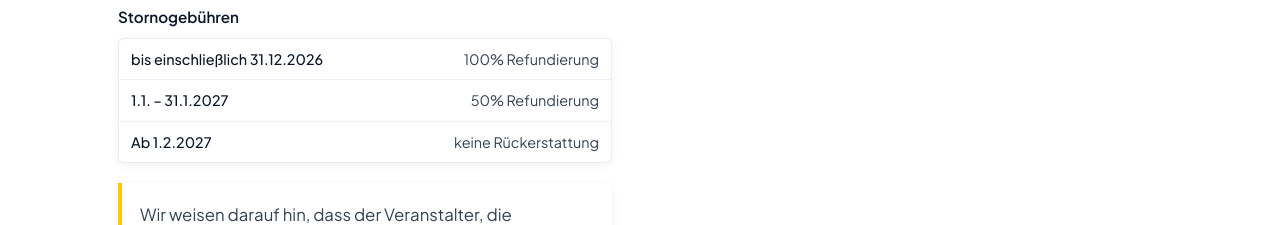
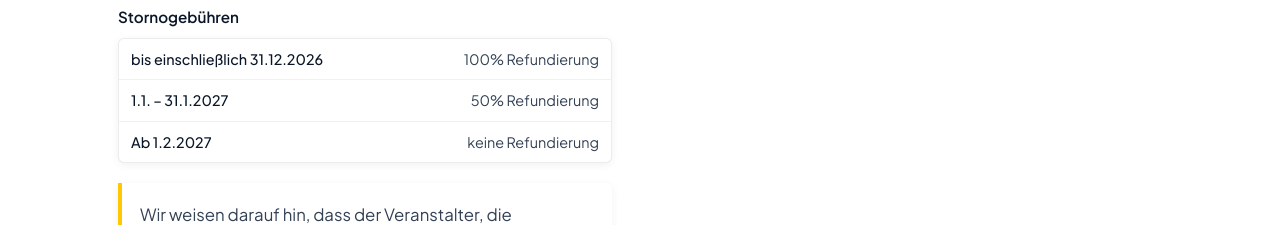
Before and after one commit to pascalsomepanion/Kongress-app, a React (Vite) app: page / in a window 1280 px wide. Shown: the part 7480-7705 px from the top of the page. Built offline with nearby package versions, Linux system fonts and the light colour scheme.

Commit message:
Update refund note wording in Info component

```diff
--- a/src/components/Info.tsx
+++ b/src/components/Info.tsx
@@ -65,7 +65,7 @@ const INFO_BLOCKS = [
         items: [
           { period: 'bis einschließlich 31.12.2026', note: '100% Refundierung' },
           { period: '1.1. – 31.1.2027', note: '50% Refundierung' },
-          { period: 'Ab 1.2.2027', note: 'keine Rückerstattung' },
+          { period: 'Ab 1.2.2027', note: 'keine Refundierung' },
         ],
       },
       { type: 'notice', text: 'Wir weisen darauf hin, dass der Veranstalter, die Referenten und die Trainer keine wie immer geartete Haftung gegenüber den Teilnehmern oder dritten Personen übernehmen. Die Teilnahme an den Sportveranstaltungen erfolgt auf eigene Gefahr. Der Abschluss einer Haftpflicht- bzw. Unfallversicherung wird empfohlen!' },
```
